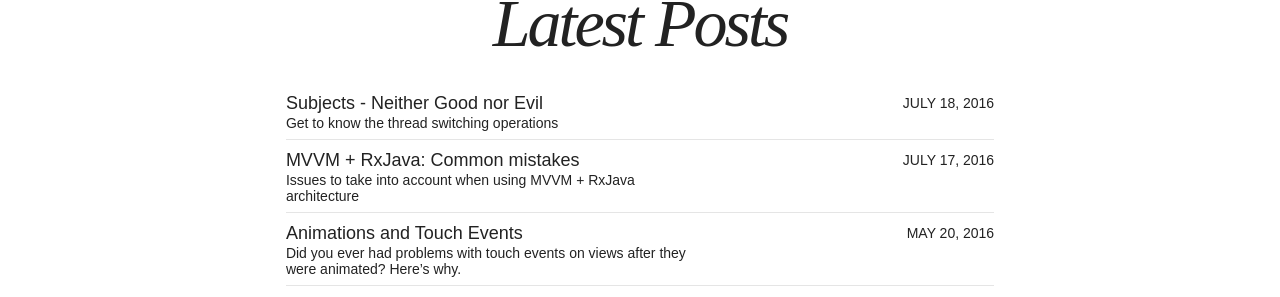
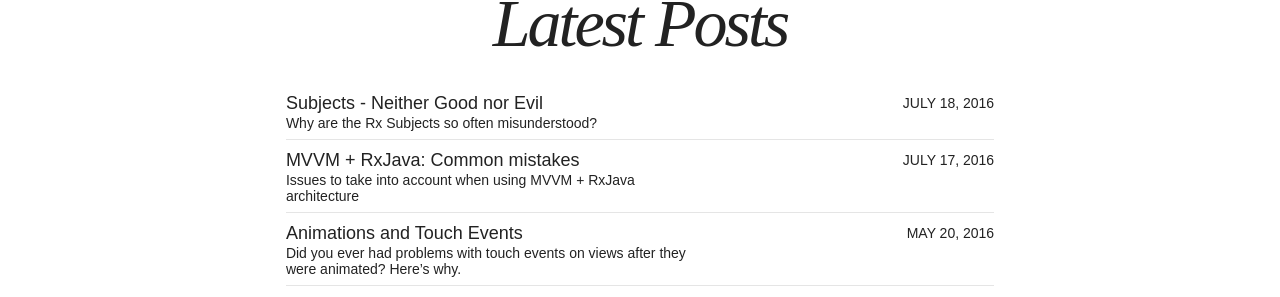
Before and after one commit to upday/upday.github.io, a Jekyll site: the page built from index.html, in a window 1280 px wide. Shown: the part 513-810 px from the top of the page. Built offline with Jekyll 4.4.1, drawn with Linux system fonts in a browser that asks for light colours; nearby versions of some CDN libraries.

Commit message:
Update 2016-07-18-subjects_neither_good_nor_evil.md

```diff
--- a/_posts/blog/2016-07-18-subjects_neither_good_nor_evil.md
+++ b/_posts/blog/2016-07-18-subjects_neither_good_nor_evil.md
@@ -4,7 +4,7 @@ title: "Subjects - Neither Good nor Evil"
 modified:
 categories: blog
 author: tomek_polanski
-excerpt: Get to know the thread switching operations
+excerpt: Why are the Rx Subjects so often misunderstood?
 tags: [RxJava]
 image:
 date: 2016-07-18T13:00:55-01:00
```
